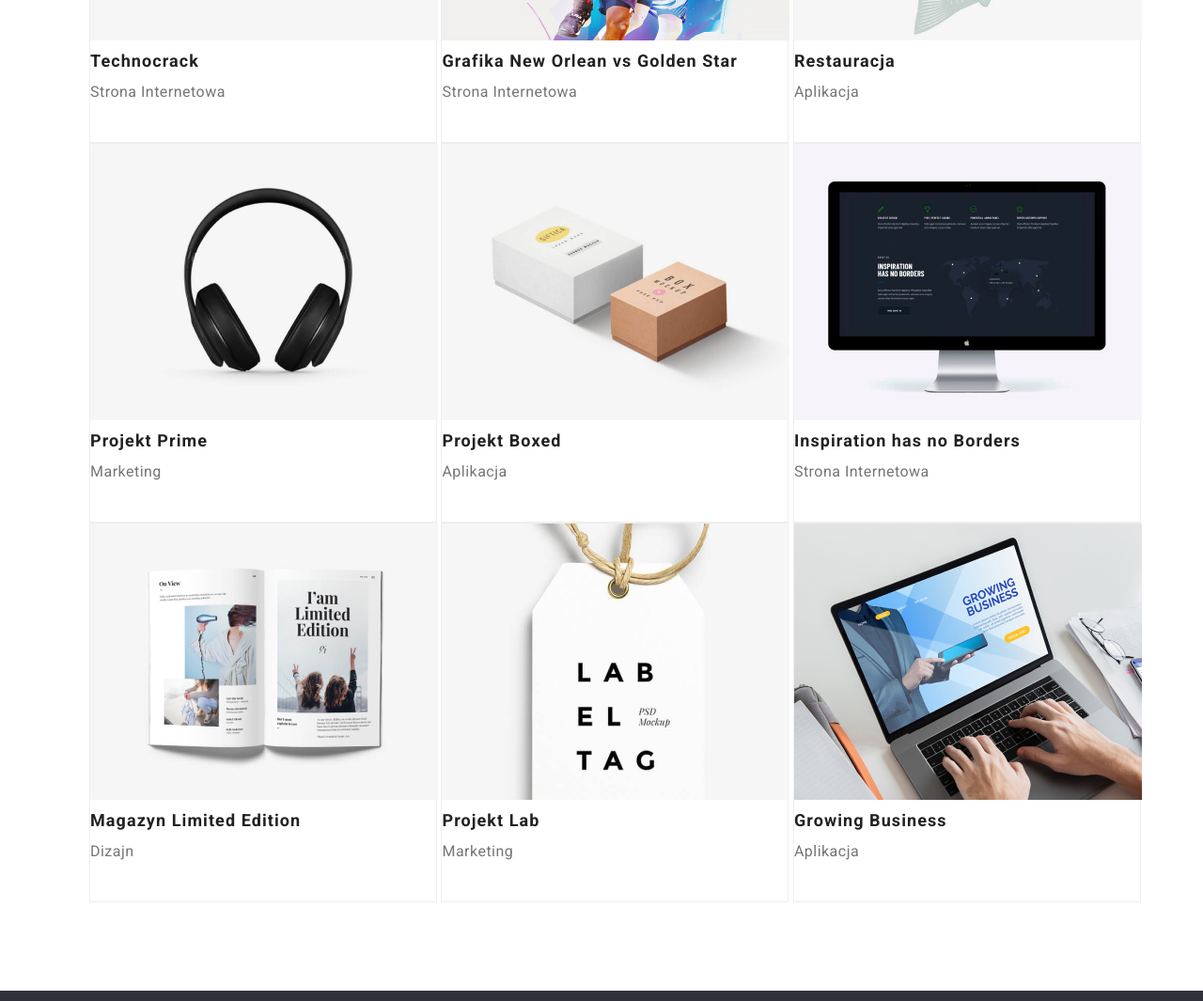
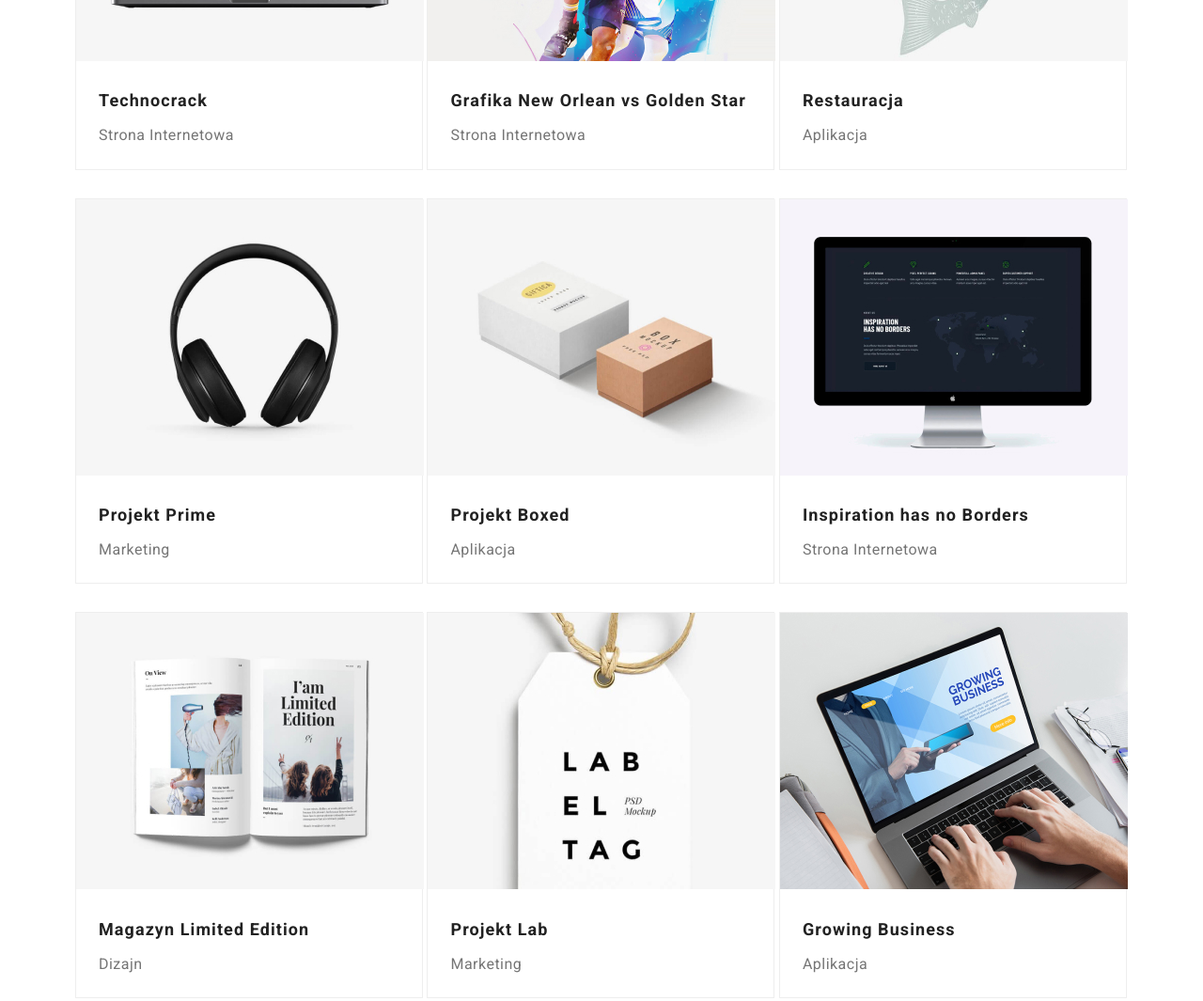
Before and after one commit to AgnieszkaPyzik/goit-markup-hw-03, a plain HTML site: page portfolio.html in a window 1280 px wide. Shown: the part 520-1585 px from the top of the page at 94% size. Drawn offline with nearby package versions, Linux system fonts and the light colour scheme.

Commit message:
css index. prtfolio.commit

```diff
--- a/css/styles.css
+++ b/css/styles.css
@@ -11,18 +11,17 @@
   margin: 0;
 }
 .section,
-.section-4 {
+.section-4,
+.section-5 {
   padding: 94px 0;
 }
 .container {
   max-width: 1200px;
   width: 100%;
   margin: 0 auto;
-  padding: 0 15px;
 }
 header {
   background-color: var(--light-color);
-  height: 80px;
   border: 1px solid #ececec;
 }
 ul {
@@ -108,6 +107,7 @@ figure {
   font-size: 14px;
   line-height: 1.1;
   letter-spacing: 0.02em;
+  padding: 32px 0;
 }
 .link-nav {
   color: var(--brand-color);
@@ -161,21 +161,20 @@ figure {
   line-height: 1.6;
   text-align: center;
   padding: 6px 22px;
-  box-shadow: 0px 3px 1px rgba(0, 0, 0, 0.1), 0px 1px 2px rgba(0, 0, 0, 0.08),
-    0px 2px 2px rgba(0, 0, 0, 0.12);
   border-radius: 4px;
 }
 .button-main:hover,
 .button-main:focus {
   color: var(--light-color);
   background-color: var(--theme-color);
+  box-shadow: 0px 3px 1px rgba(0, 0, 0, 0.1), 0px 1px 2px rgba(0, 0, 0, 0.08),
+    0px 2px 2px rgba(0, 0, 0, 0.12);
 }
 .button-nav {
   display: flex;
   column-gap: 8px;
   justify-content: center;
-  padding-top: 94px;
-  padding-bottom: 56px;
+  padding-bottom: 50px;
 }
 .lorem {
   text-transform: uppercase;
@@ -219,7 +218,6 @@ figure {
   gap: 30px;
   justify-content: space-between;
   padding-top: 50px;
-  padding-bottom: 94px;
 }
 .images-persons {
   display: flex;
@@ -245,20 +243,29 @@ figure {
 }
 .images-box {
   margin: 0 auto;
-  padding-bottom: 94px;
 }
 .box {
   width: 370px;
-  height: 404px;
   background: #ffffff;
   border: 1px solid #eeeeee;
-  flex-basis: calc((100%-30px)/3);
+  flex-basis: calc((100%-5px) / 3);
   display: inline-block;
-  gap: 30px;
+  margin: 15px 0;
+
+}
+.product,
+.product-type {
+  padding-left: 24px;
+}
+.product {
+  padding-top: 20px;
+  padding-bottom: 4px;
+}
+.product-type {
+  padding-bottom: 20px;
 }
 footer {
   background-color: #2f303a;
-  height: 252px;
 }
 .link-maps,
 .link-end {
@@ -283,6 +290,5 @@ footer {
   padding-top: 60px;
 }
 .link-footer {
-  padding-top: 20px;
-  padding-left: 15px;
+  padding: 20px 15px 60px 0;
 }
--- a/portfolio.html
+++ b/portfolio.html
@@ -51,48 +51,48 @@
           <ul class="images-box">
             <li class="box">
               <img src="./images/technocrack.jpg" alt="techocrack" width="370" height="294" />
-              <h3>Technocrack</h3>
-              <p>Strona Internetowa</p>
+              <h3 class="product">Technocrack</h3>
+              <p class="product-type">Strona Internetowa</p>
             </li>
             <li class="box">
               <img src="./images/basketball.jpg" alt="basketball" width="370" height="294" />
-              <h3>Grafika New Orlean vs Golden Star</h3>
-              <p>Strona Internetowa</p>
+              <h3 class="product">Grafika New Orlean vs Golden Star</h3>
+              <p class="product-type">Strona Internetowa</p>
             </li>
             <li class="box">
               <img src="./images/seafood.jpg" alt="restaurant" width="370" height="294" />
-              <h3>Restauracja</h3>
-              <p>Aplikacja</p>
+              <h3 class="product">Restauracja</h3>
+              <p class="product-type">Aplikacja</p>
             </li>
             <li class="box">
               <img src="./images/headset.jpg" alt="headset" width="370" height="294" />
-              <h3>Projekt Prime</h3>
-              <p>Marketing</p>
+              <h3 class="product">Projekt Prime</h3>
+              <p class="product-type">Marketing</p>
             </li>
             <li class="box">
               <img src="./images/box.jpg" alt="projectBox" width="370" height="294" />
-              <h3>Projekt Boxed</h3>
-              <p>Aplikacja</p>
+              <h3 class="product">Projekt Boxed</h3>
+              <p class="product-type">Aplikacja</p>
             </li>
             <li class="box">
               <img src="./images/inspiration.jpg" alt="inspiration" width="370" height="294" />
-              <h3>Inspiration has no Borders</h3>
-              <p>Strona Internetowa</p>
+              <h3 class="product">Inspiration has no Borders</h3>
+              <p class="product-type">Strona Internetowa</p>
             </li>
             <li class="box">
               <img src="./images/magazyn.jpg" alt="magazin" width="370" height="294" />
-              <h3>Magazyn Limited Edition</h3>
-              <p>Dizajn</p>
+              <h3 class="product">Magazyn Limited Edition</h3>
+              <p class="product-type">Dizajn</p>
             </li>
             <li class="box">
               <img src="./images/labelTag.jpg" alt="labelTag" width="370" height="294" />
-              <h3>Projekt Lab</h3>
-              <p>Marketing</p>
+              <h3 class="product">Projekt Lab</h3>
+              <p class="product-type">Marketing</p>
             </li>
             <li class="box">
               <img src="./images/growing.jpg" alt="growing" width="370" height="294" />
-              <h3>Growing Business</h3>
-              <p>Aplikacja</p>
+              <h3 class="product">Growing Business</h3>
+              <p class="product-type">Aplikacja</p>
             </li>
           </ul>
         </div>
@@ -105,7 +105,7 @@
           <ul class="link-footer">
             <li>
               <a class="link-maps" href="https://goo.gl/maps/4yjW4w5AXTQKJYEA8" target="_blank"
-                >m. Warszawa Aleje Jerozolimskie 21</a
+                >m.Warszawa Aleje Jerozolimskie 21</a
               >
             </li>
             <li><a class="link-end" href="mailto:info@example.com">info@example.com</a></li>
```
